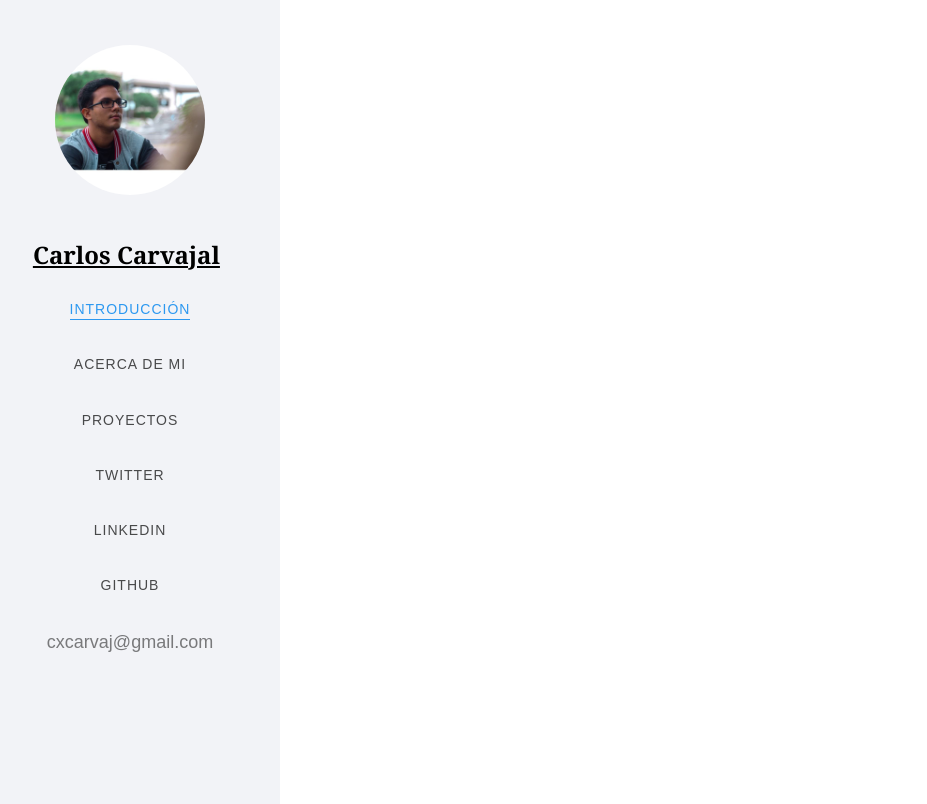
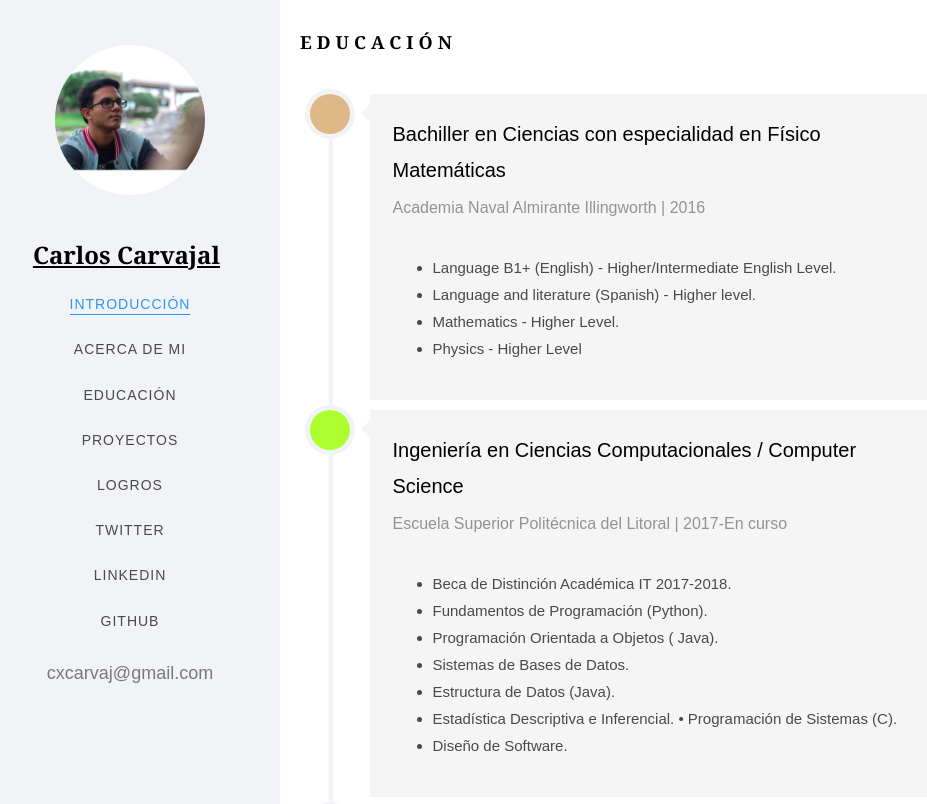
Before and after one commit to cxcarvaj/cv-reactApp, a React (Create React App) app: page / in a window 1280 px wide. Shown: the top 804 px of the page, without its empty margins (20-947 px from the left). Built offline with nearby package versions, Linux system fonts and the light colour scheme.

Commit message:
Education Component / More CSS

```diff
--- a/src/App.js
+++ b/src/App.js
@@ -1,5 +1,7 @@
 import React from 'react';
 import Sidebar from './Components/Sidebar'
+import Education from './Components/Education'
+
 
 
 function App() {
@@ -7,6 +9,7 @@ function App() {
     <div className="App">
       <header className="App-header">
         <Sidebar/>
+        <Education/>
       </header>
       <body>
       </body>
--- /dev/null
+++ b/src/Components/Education.js
@@ -0,0 +1,75 @@
+import React from 'react'
+
+const Education = () => {
+  return (
+    <div>
+      <section className="education" data-section="education">
+        <div className="row">
+          <h2 className="heading-education">Educación</h2>
+        </div>
+        <div className="wraper">
+          <div className="education-centered">
+            <article className="education-entry-box">
+              <div className="education-entry-inner">
+                <div className="education-icon color-1">
+                  <i className="icon-boo" />
+                </div>
+                <div className="education-label">
+                  <h2>Bachiller en Ciencias con especialidad en Físico Matemáticas
+                    <div>
+                      <span>Academia Naval Almirante Illingworth | 2016</span>
+                    </div>
+                  </h2>
+                  <ul>
+                    <li>Language B1+ (English) - Higher/Intermediate English Level.</li>
+                    <li>Language and literature (Spanish) - Higher level.</li>
+                    <li>Mathematics - Higher Level.</li>
+                    <li>Physics - Higher Level</li>
+                  </ul>
+                </div>
+              </div>
+            </article>
+            <article className="education-entry-box">
+              <div className="education-entry-inner">
+                <div className="education-icon color-2">
+                  <i className="icon-book" />
+                </div>
+                <div className="education-label">
+                  <h2>Ingeniería en Ciencias Computacionales / Computer Science<div><span>Escuela Superior Politécnica del Litoral | 2017-En curso</span></div></h2>
+                  <ul>
+                    <li>Beca de Distinción Académica IT 2017-2018.</li>
+                    <li>Fundamentos de Programación (Python).</li>
+                    <li>Programación Orientada a Objetos ( Java).</li>
+                    <li>Sistemas de Bases de Datos.</li>
+                    <li>Estructura de Datos (Java).</li>
+                    <li>Estadística Descriptiva e Inferencial. • Programación de Sistemas (C).</li>
+                    <li>Diseño de Software.</li>
+                  </ul>
+                </div>
+              </div>
+            </article>
+            <article className="education-entry-box">
+              <div className="education-entry-inner">
+                <div className="education-icon color-3">
+                  <i className="icon-book" />
+                </div>
+                <div className="education-label">
+                  <h2>Further Education
+                    <div><span>2022-Future...</span></div>
+                  </h2>
+                </div>
+              </div>
+            </article>
+            <article className="education-entry-box">
+              <div className="education-entry-inner">
+                <div className="education-icon color-none">
+                </div>
+              </div>
+            </article>
+          </div>
+        </div>
+      </section>
+    </div>
+  )
+}
+export default Education
--- a/src/Components/Sidebar.js
+++ b/src/Components/Sidebar.js
@@ -19,13 +19,21 @@ const Sidebar = (props) => {
                             <ul>
                                 <li className="active"><a href="#intro" data-nav-section="home">Introducción</a></li>
                                 <li><a href="#about" data-nav-section="about">Acerca de Mi</a></li>
+                                <li><a href="#education" data-nav-section="education">Educación</a></li>
                                 <li><a href="#projects" data-nav-section="projects">Proyectos</a></li>
-                                <li><a href="https://twitter.com/_CarlosXavier98" target="_blank" rel="noopener noreferrer"><i className="icon-twitter" />Twitter</a></li>
-                                <li><a href="https://www.linkedin.com/in/carlos-xavier-carvajal-villegas-b7ba561a2" target="_blank" rel="noopener noreferrer"><i className="icon-linkedin" />Linkedin</a></li>
-                                <li><a href="https://github.com/" target="_blank" rel="noopener noreferrer"><i className="icon-github"></i>Github</a></li>
+                                <li><a href="#logros" data-nav-section="achievements">Logros</a></li>
                             </ul>
                         </div>
                     </nav>
+                    <aside id="social-aside">
+                    <nav id="social-menu" className="socialNavbar">
+                        <ul>
+                        <li><a href="https://twitter.com/_CarlosXavier98" target="_blank" rel="noopener noreferrer"><i className="icon-twitter" />Twitter</a></li>
+                        <li><a href="https://www.linkedin.com/in/carlos-xavier-carvajal-villegas-b7ba561a2" target="_blank" rel="noopener noreferrer"><i className="icon-linkedin" />Linkedin</a></li>
+                        <li><a href="https://github.com/" target="_blank" rel="noopener noreferrer"><i className="icon-github"></i>Github</a></li>
+                        </ul>
+                    </nav>
+                    </aside>
                     <div className="footer">
                         <p>cxcarvaj@gmail.com</p>
                     </div>
--- a/src/Css/style.css
+++ b/src/Css/style.css
@@ -50,7 +50,6 @@ h1, h2, h3, h4, h5, h6 {
 }
 
 #aside img.profile-pic {
-  /* Set rules to fill background */
   width: 150px;
   height: 150px;
   margin: 0 auto;
@@ -59,7 +58,6 @@ h1, h2, h3, h4, h5, h6 {
   -moz-border-radius: 50%;
   -ms-border-radius: 50%;
   border-radius: 50%;
-  /* Set up positioning */
   position: relative;
   left: 25%;
 }
@@ -81,15 +79,21 @@ h1, h2, h3, h4, h5, h6 {
   padding-right: .3em;
 }
 
-#aside #main-menu ul {
+/* #aside #main-menu ul {
+  text-align: center;
+  margin: 0;
+  padding: 0;
+} */
+
+#aside #main-menu ul, #social-aside #social-menu ul {
   text-align: center;
   margin: 0;
   padding: 0;
 }
 
-#aside #main-menu ul li {
+#aside #main-menu ul li, #social-aside #social-menu ul li {
   margin: 0 0 10px 0;
-  padding: 10px;
+  padding: 5px;
   list-style: none;
   font-size: 14px;
   font-weight: 500;
@@ -97,7 +101,7 @@ h1, h2, h3, h4, h5, h6 {
   letter-spacing: 1px;
 }
 
-#aside #main-menu ul li a {
+#aside #main-menu ul li a, #social-aside #social-menu ul li a {
   color: rgba(0, 0, 0, 0.7);
   text-decoration: none;
   position: relative;
@@ -108,7 +112,7 @@ h1, h2, h3, h4, h5, h6 {
   transition: 0.3s;
 }
 
-#aside #main-menu ul li a:after {
+#aside #main-menu ul li a:after, #social-aside #social-menu ul li a:after {
   content: "";
   position: absolute;
   height: 1px;
@@ -129,12 +133,12 @@ h1, h2, h3, h4, h5, h6 {
   transition: all 0.3s cubic-bezier(0.175, 0.885, 0.32, 1.275);
 }
 
-#aside #main-menu ul li a:hover {
+#aside #main-menu ul li a:hover, #social-aside #social-menu ul li a:hover {
   text-decoration: none;
   color: black;
 }
 
-#aside #main-menu ul li a:hover:after {
+#aside #main-menu ul li a:hover:after, #social-aside #social-menu ul li a:hover::after {
   visibility: visible;
   -webkit-transform: scaleX(1);
   -moz-transform: scaleX(1);
@@ -164,3 +168,153 @@ h1, h2, h3, h4, h5, h6 {
   padding: 0 0px;
   width: 100%;
 }
+
+/* Education.js CSS */
+
+.wraper{
+  padding-left: 25%;
+  padding-right: 25%;
+  position: relative;
+}
+
+.heading-education {
+  padding-top: 2%;
+  font-size: 18px;
+  margin-bottom: 2em;
+  font-weight: 700;
+  text-transform: uppercase;
+  letter-spacing: 5px;
+  line-height: 1.8;
+  padding-left: 25%;
+  padding-right: 25%;
+  position: relative;}
+
+.education-centered {
+  position: relative;
+  margin-bottom: 30px;
+}
+
+.education-centered:before, .education-centered:after {
+  content: " ";
+  display: table;
+}
+
+.education-centered:after {
+  clear: both;
+}
+
+.education-centered:before, .education-centered:after {
+  content: " ";
+  display: table;
+}
+
+.education-centered:after {
+  clear: both;
+}
+
+.education-centered:before {
+  content: '';
+  position: absolute;
+  display: block;
+  width: 4px;
+  background: #f2f3f7;
+  top: 20px;
+  bottom: 20px;
+  margin-left: 29px;
+}
+
+.education-centered .education-entry-box {
+  position: relative;
+  margin-top: 5px;
+  margin-left: 30px;
+  margin-bottom: 10px;
+  clear: both;
+}
+
+.education-centered .education-entry-box .education-entry-inner {
+  position: relative;
+  margin-left: -20px;
+}
+
+.education-centered .education-entry-box .education-entry-inner .education-icon {
+  display: block;
+  width: 40px;
+  height: 40px;
+  background: #2c98f0;
+  -webkit-border-radius: 50%;
+  -moz-border-radius: 50%;
+  -ms-border-radius: 50%;
+  border-radius: 50%;
+  text-align: center;
+  -moz-box-shadow: 0 0 0 5px #f2f3f7;
+  -webkit-box-shadow: 0 0 0 5px #f2f3f7;
+  box-shadow: 0 0 0 5px #f2f3f7;
+  line-height: 40px;
+  float: left;
+}
+
+.education-centered .education-entry-box .education-entry-inner .education-icon i {
+  color: #fff;
+}
+
+.education-centered .education-entry-box .education-entry-inner .education-icon.color-1 {
+  background: burlywood
+}
+
+.education-centered .education-entry-box .education-entry-inner .education-icon.color-2 {
+  background: greenyellow;
+}
+
+.education-centered .education-entry-box .education-entry-inner .education-icon.color-3 {
+  background: #09e4ce;
+}
+
+.education-centered .education-entry-box .education-entry-inner .education-icon.color-none {
+  background: #fff;
+  width: 20px;
+  height: 20px;
+  margin-left: 10px;
+}
+
+.education-centered .education-entry-box .education-entry-inner .education-label {
+  position: relative;
+  background: whitesmoke;
+  padding: 1.5em;
+  margin-left: 60px;
+  -webkit-background-clip: padding-box;
+  -moz-background-clip: padding;
+  background-clip: padding-box;
+}
+
+.education-centered .education-entry-box .education-entry-inner .education-label:after {
+  content: '';
+  display: block;
+  position: absolute;
+  width: 0;
+  height: 0;
+  border-style: solid;
+  border-width: 9px 9px 9px 0;
+  border-color: transparent whitesmoke transparent transparent;
+  left: 0;
+  top: 10px;
+  margin-left: -9px;
+}
+
+.education-centered .education-entry-box .education-entry-inner .education-label h2 {
+  font-size: 20px;
+  font-family: "Quicksand", Arial, sans-serif;
+  font-weight: 500;
+}
+
+.education-centered .education-entry-box .education-entry-inner .education-label h2 a {
+  color: black;
+}
+
+.education-centered .education-entry-box .education-entry-inner .education-label h2 span {
+  -webkit-opacity: .4;
+  -moz-opacity: .4;
+  opacity: .4;
+  -ms-filter: alpha(opacity=40);
+  filter: alpha(opacity=40);
+  font-size: 16px;
+}
```
Also changed, not shown: src/Components/Intro.js (deleted, +0 -12 lines).
